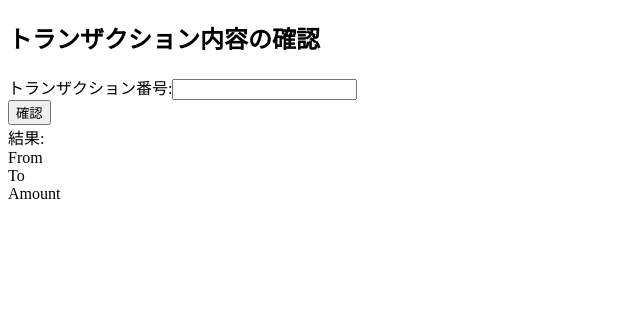
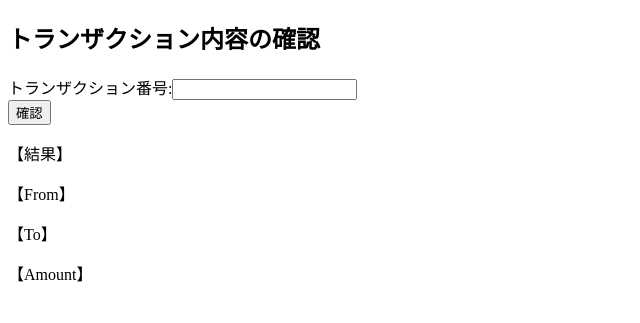
Before and after one commit to tpsatoshi/test, a plain HTML site: page index.html in a window 1280 px wide. Shown: the whole page, without its empty margins (0-640 px from the left). Drawn offline with Linux system fonts and the light colour scheme.

Commit message:
Update index.html

```diff
--- a/index.html
+++ b/index.html
@@ -27,6 +27,7 @@
             const from = json.from;
             const to = json.to;
             const value = json.value;
+            const success = json.success;
             console.log(from);
             console.log(to);
             console.log(value);
@@ -36,6 +37,8 @@
             ele2.innerText = to;
             var ele3 = document.getElementById("output3");
             ele3.innerText = value;
+            var ele4 = document.getElementById("output4");
+            ele4.innerText = success;
 
 
 
@@ -56,9 +59,9 @@
 
   トランザクション番号:<input id="text1" type="text" /><br />
   <button onclick="onButtonClick()">確認</button><br />
-  結果:<br />
-  From<div id="output1"></div>
-  To<div id="output2"></div>
-  Amount<div id="output3"></div><br />
+  <p>【結果】 <p><div id ="output4"></div>
+  <p>【From】<p><div id="output1"></div>
+  <p>【To】<p><div id="output2"></div>
+  <p>【Amount】<p><div id="output3"></div><br />
 </body>
 </html>
```
